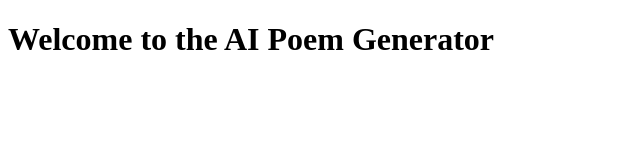
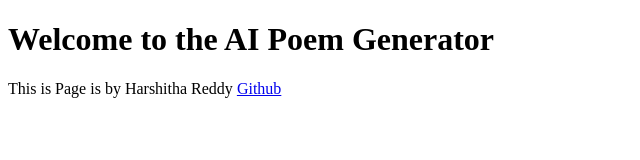
Before and after one commit to harshi2309cmd/AIPoems, a plain HTML site: page index.html in a window 1280 px wide. Shown: the whole page, without its empty margins (0-640 px from the left). Drawn offline with Linux system fonts and the light colour scheme.

Commit message:
first commit

```diff
--- a/index.html
+++ b/index.html
@@ -7,5 +7,11 @@
   </head>
   <body>
     <h1>Welcome to the AI Poem Generator</h1>
+    <footer>
+      <p>
+        This is Page is by Harshitha Reddy
+        <a href="https://github.com/harshi2309cmd/AIPoems">Github</a>
+      </p>
+    </footer>
   </body>
 </html>
```
